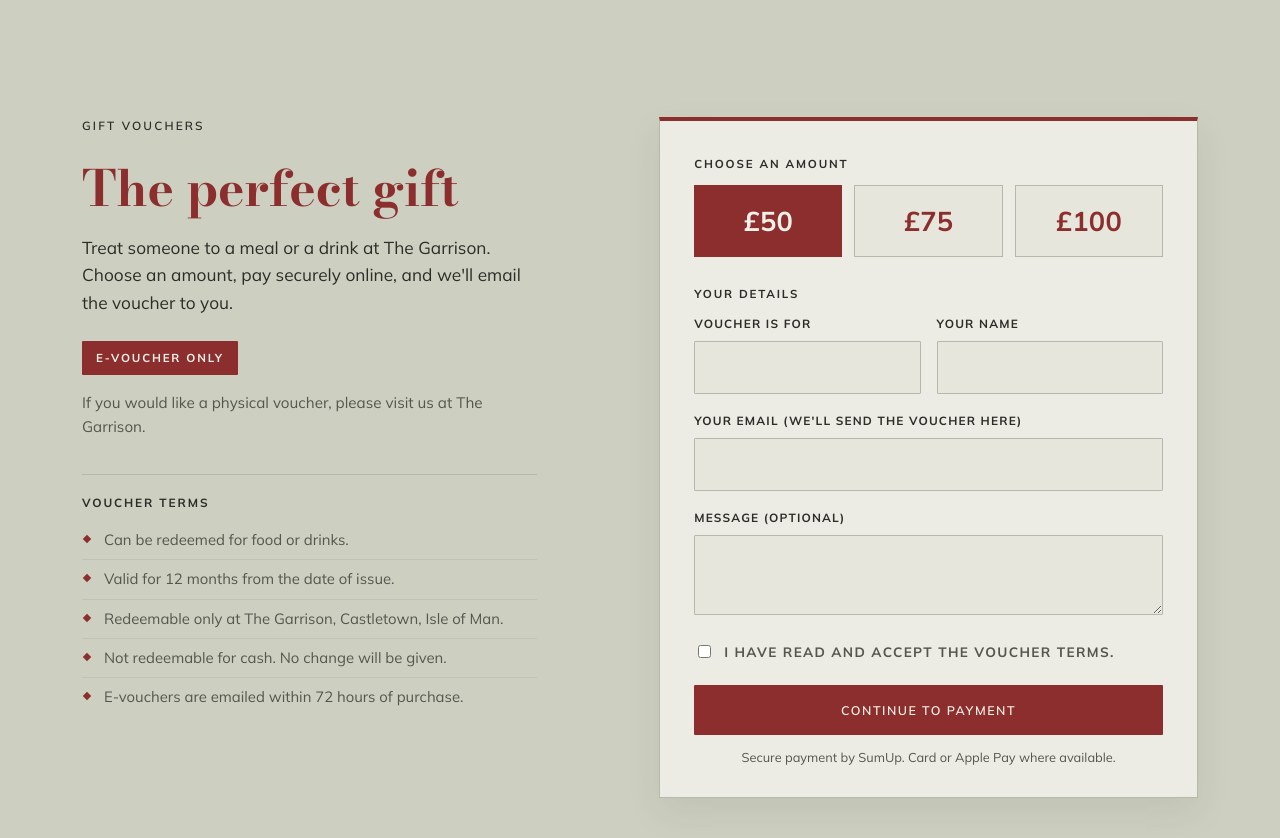
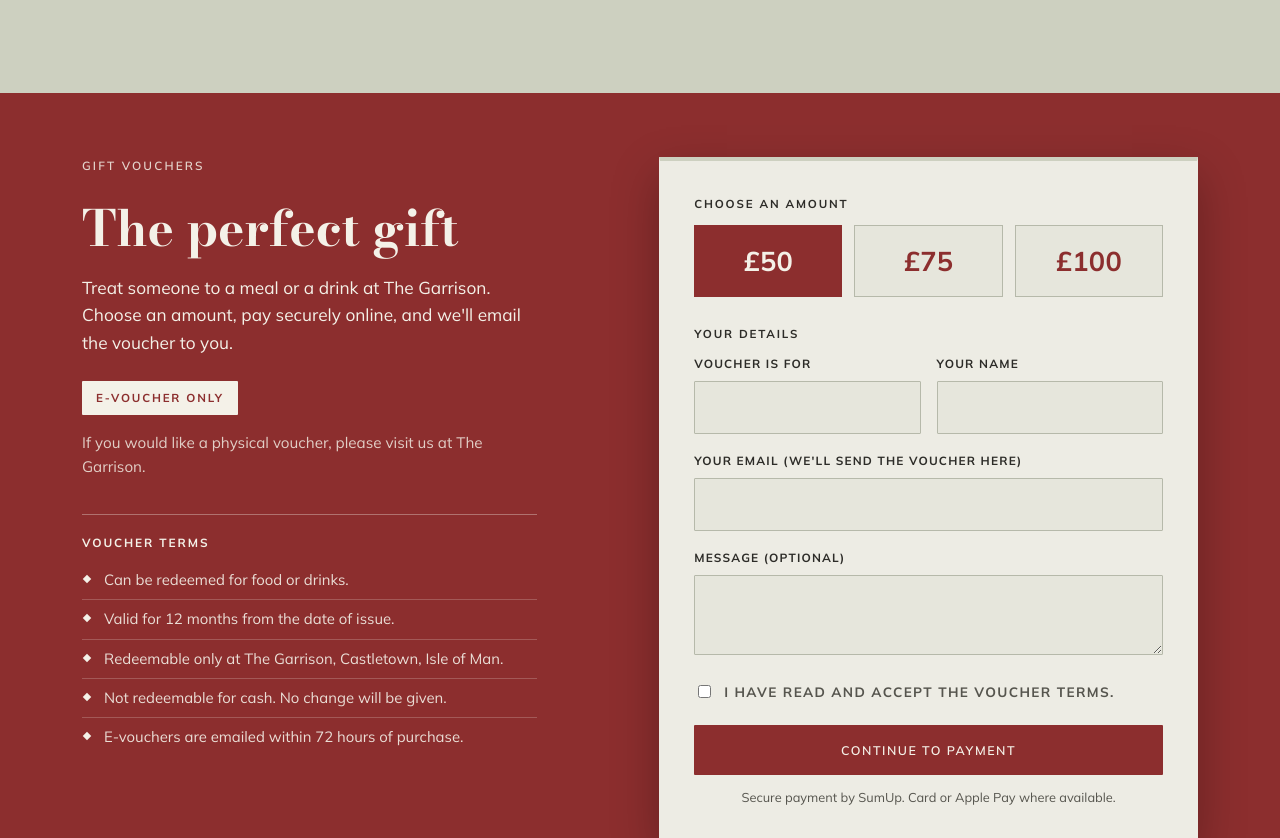
Before and after one commit to alexlewthwaite/thegarrison4, a website: page index.html in a window 1280 px wide. Shown: the part 2111-2949 px from the top of the page. Drawn offline with nearby package versions, Linux system fonts and the light colour scheme; a script that the page names is missing; a web font is replaced by a local one.

Commit message:
Update index.html

```diff
--- a/index.html
+++ b/index.html
@@ -170,6 +170,21 @@
   .vdone p{margin:0 0 10px;color:var(--ink);}
   @media (max-width:880px){ .vgrid{grid-template-columns:1fr;gap:36px;} }
   @media (max-width:540px){ .vbox .two{grid-template-columns:1fr;gap:0;} .vbox{padding:26px 20px;} .amt{font-size:1.45rem;padding:15px 0;} .wrap.block{padding-left:20px;padding-right:20px;} }
+
+  /* ---- Voucher band ---- */
+  .vouchers{background:var(--maroon);margin-top:24px;}
+  .vouchers .block{padding-top:64px;padding-bottom:76px;}
+  .vouchers .eyebrow{color:var(--cream);opacity:.85;}
+  .vouchers h2{color:var(--cream);}
+  .vouchers .vsub{color:var(--cream);}
+  .vbadge{background:var(--cream);color:var(--maroon);}
+  .vphys{color:rgba(244,241,232,.82);}
+  .vterms-card{border-top-color:rgba(244,241,232,.35);}
+  .vterms-card h3{color:var(--cream);}
+  .vterms-card li{color:rgba(244,241,232,.9);border-bottom-color:rgba(244,241,232,.22);}
+  .vterms-card li::before{background:var(--cream);}
+  .vbox{border-color:transparent;border-top:4px solid var(--sage);box-shadow:0 18px 44px rgba(0,0,0,.28);}
+  @media (max-width:540px){ .vouchers .block{padding-top:48px;padding-bottom:56px;} }
 
   /* ---- Footer ---- */
   footer{background:var(--maroon);color:var(--cream);padding:54px 0 42px;margin-top:40px;}
```
